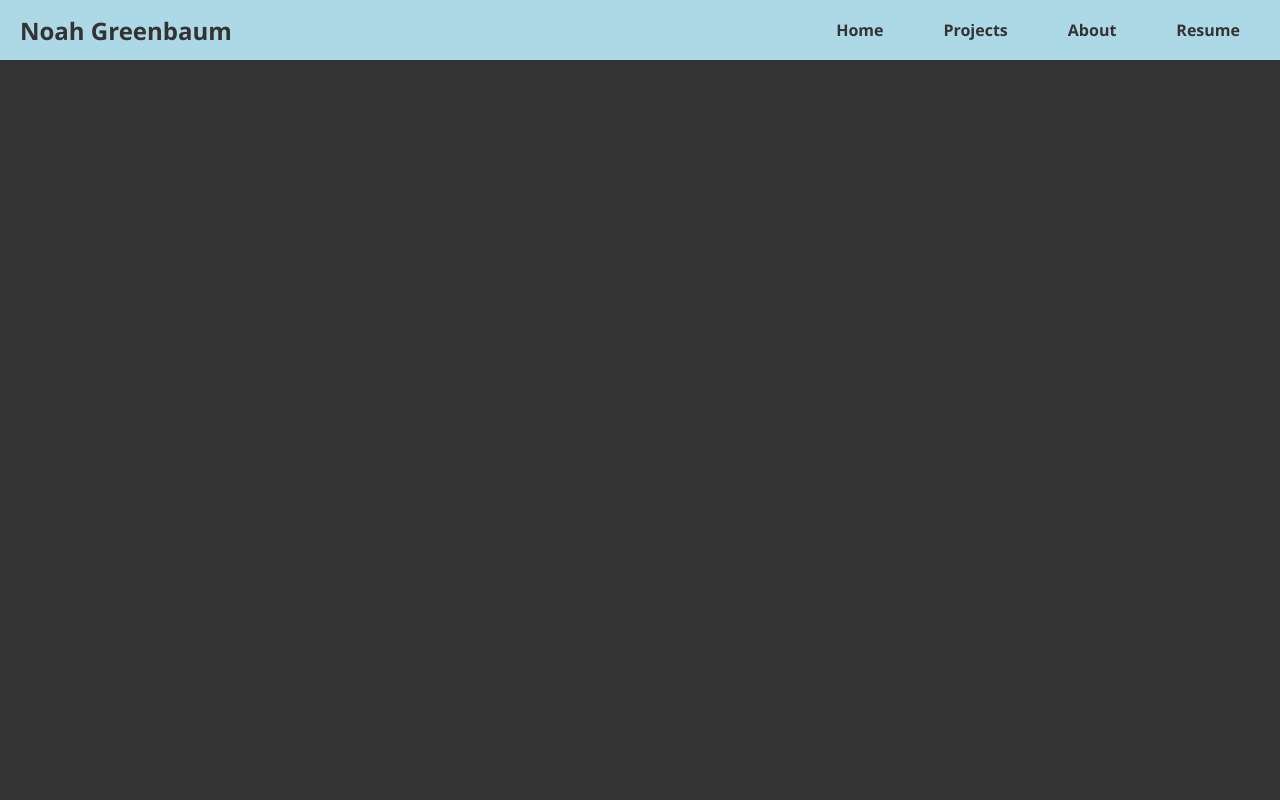
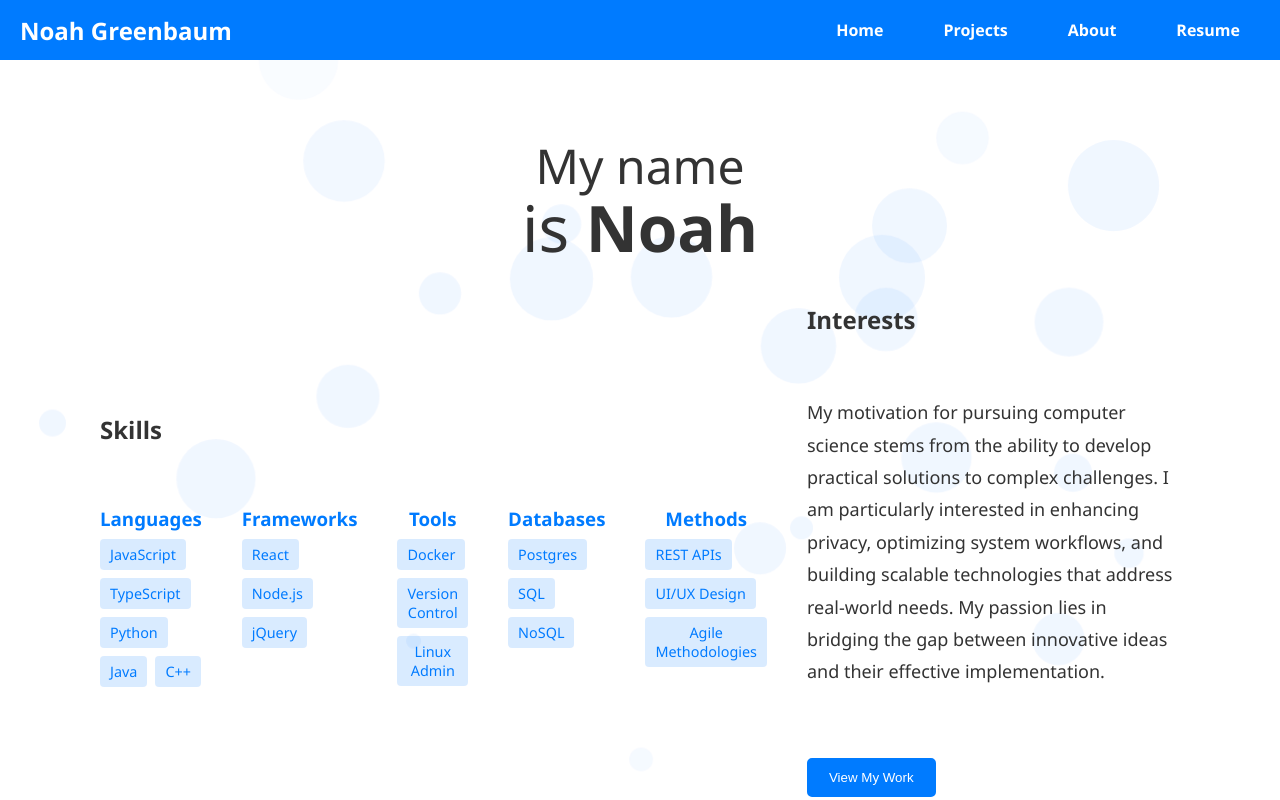
Before and after one commit to Noahg444/Noah-Personal-Portfolio, a React (Create React App) app: page / in a window 1280 px wide. Shown: the top 800 px of the page. Built offline with nearby package versions, Linux system fonts and the light colour scheme.

Commit message:
Updated Skills section display on HomePage. Updated website color scheme

```diff
--- a/src/components/Home.js
+++ b/src/components/Home.js
@@ -1,39 +1,43 @@
+// src/pages/Home.jsx
 import React from 'react';
 import './../styles/main.css';
 
-const Home = () => {
-    return (
+const skillGroups = {
+  Languages: ['JavaScript', 'TypeScript', 'Python', 'Java', 'C++'],
+  Frameworks: ['React', 'Node.js', 'jQuery'],
+  Tools: ['Docker', 'Version Control', 'Linux Admin'],
+  Databases: ['Postgres', 'SQL', 'NoSQL'],
+  Methods: ['REST APIs', 'UI/UX Design', 'Agile Methodologies'],
+};
+
+const Home = () => (
   <section id="home">
-            <div className='home-content'>
-                <h1>Hi, My Name <br></br> Is <strong>Noah</strong></h1>
+    <div className="home-content">
+      <h1 className="intro">
+        <span className="intro-line1">My name</span>
+        <span className="intro-line2">
+          is <strong>Noah</strong>
+        </span>
+      </h1>
     </div>
+
     <div className="about-content">
       <div className="skills">
         <h2>Skills</h2>
-                    <ul className="skills-list">
-                        <li>JavaScript</li>
-                        <li>TypeScript</li>
-                        <li>JQuery</li>
-                        <li>React</li>
-                        <li>Node.js</li>
-                        <li>Python</li>
-                        <li>Docker</li>
-                        <li>HTML</li>
-                        <li>CSS</li>
-                        <li>Java</li>
-                        <li>Cloud Services</li>
-                        <li>Agile Methodologies</li>
-                        <li>UI/UX Design</li>
-                        <li>REST APIs</li>
-                        <li>Version Control</li>
-                        <li>Linux Administration</li>
-                        <li>Database Management</li>
-                        <li>Relational Database</li>
-                        <li>NoSQL Database</li>
-                        <li>Non-relational Database</li>
-                        <li>SQL</li>
-                        <li>Postgres</li>
-                    </ul>
+        <div className="skills-grid">
+          {Object.entries(skillGroups).map(([category, list]) => (
+            <div key={category} className="skills-category">
+              <h3>{category}</h3>
+              <div className="chips">
+                {list.map(skill => (
+                  <span key={skill} className="skill-chip">
+                    {skill}
+                  </span>
+                ))}
+              </div>
+            </div>
+          ))}
+        </div>
       </div>
 
       <div className="interests">
@@ -43,11 +47,12 @@ const Home = () => {
           I am particularly interested in enhancing privacy, optimizing system workflows, and building scalable technologies that
           address real-world needs. My passion lies in bridging the gap between innovative ideas and their effective implementation.
         </p>
-                    <button onClick={() => window.location.href = '#projects'}>View My Work</button>
+        <button onClick={() => (window.location.href = '#projects')}>
+          View My Work
+        </button>
       </div>
     </div>
   </section>
 );
-};
 
 export default Home;
--- a/src/styles/main.css
+++ b/src/styles/main.css
@@ -1,5 +1,11 @@
 /* Global Styles */
-* {
+:root {
+    --accent: #007BFF;
+    /* handy if you want to reference the raw RGB later */
+    --accent-rgb: 0, 123, 255;
+  }
+*
+{
     margin: 0;
     padding: 0;
     box-sizing: border-box;
@@ -49,6 +55,26 @@ nav {
     margin-left: auto;
     margin-right: 20px;
 }
+
+/* Header text & icon overrides */
+.navbar-brand {
+    color: #fff !important;
+  }
+
+  .menu-icon .line {
+    background: #fff !important;
+  }
+
+  /* Nav-link text (including hamburger menu items) */
+  .nav-links a {
+    color: #fff !important;
+  }
+
+  /* Optional: make hover state a semi-transparent white */
+  .nav-links a:hover {
+    background: rgba(255,255,255,0.2) !important;
+    color: #fff !important;
+  }
 
 nav a {
     color: #333333;
@@ -287,13 +313,50 @@ nav::after {
     margin-top: 30px;
 }
 
+/* Intro styles */
 .home-content {
     display: flex;
-    flex-direction: row;
+    justify-content: center;
     align-items: center;
     text-align: center;
-    font-weight: normal;
-}
+  }
+/* 1) Intro styling: two lines, second line larger + bold name */
+.intro {
+    text-align: center;
+    line-height: 1.1;
+    margin-bottom: 2rem;
+  }
+  .intro-line1 {
+    display: block;
+    font-size: 3rem;        /* “My name” */
+    font-weight: 500;
+    color: #333;
+  }
+  .intro-line2 {
+    display: block;
+    font-size: 4rem;        /* “is Noah” */
+    font-weight: 500;
+    color: #333;
+  }
+  .intro-line2 strong {
+    font-weight: 700;       /* bold the name */
+  }
+
+  /* 2) Skills layout: vertical by default... */
+  .skills-grid {
+    display: grid;
+    grid-template-columns: 1fr;
+    gap: 24px;
+  }
+
+  /* ...switch to horizontal on full-width screens */
+  @media (min-width: 1024px) {
+    .skills-grid {
+      display: flex;
+      justify-content: space-between;
+      align-items: flex-start;
+    }
+  }
 
 .home-content h1 {
     display: block;
@@ -539,3 +602,109 @@ body.popup-open {
 .button-group button:hover {
     background-color: #87CEFA;
 }
+
+/* 1. White base + dark text */
+body {
+    background: #fff;
+    color: #333;
+  }
+
+  /* 2. Make bubble layer sit behind everything */
+  .bubble-bg {
+    position: fixed;
+    top: 0; left: 0;
+    width: 100vw; height: 100vh;
+    overflow: hidden;
+    z-index: -1;
+  }
+
+  /* each bubble */
+  .bubble {
+    position: absolute;
+    bottom: -150px;
+    background: rgba(0, 123, 255, 0.15);
+    border-radius: 50%;
+    animation-name: rise;
+    animation-timing-function: linear;
+    animation-iteration-count: infinite;
+  }
+
+  /* float up + fade */
+  @keyframes rise {
+    0%   { transform: translateY(0) scale(0.5); opacity: 0; }
+    25%  { opacity: 0.4; }
+    75%  { opacity: 0.4; }
+    100% { transform: translateY(-120vh) scale(1.2); opacity: 0; }
+  }
+
+  /* 3. Update accent color (buttons, nav hover, chips) */
+  :root {
+    --accent: #007BFF;
+  }
+
+  /* nav background */
+  nav {
+    background: var(--accent);
+  }
+
+  /* buttons */
+  button {
+    background: var(--accent);
+    border-color: var(--accent);
+    color: #fff;
+  }
+  button:hover {
+    background: #0056b3;
+  }
+
+  /* link hover */
+  nav a:hover {
+    background: #0056b3;
+    color: #fff;
+  }
+
+.skills-grid {
+    display: grid;
+    grid-template-columns: 1fr;
+    gap: 24px;
+  }
+
+  /* At wide breakpoints, lay out side by side */
+  @media (min-width: 1024px) {
+    .skills-grid {
+      display: flex;
+      justify-content: space-between;
+      align-items: flex-start;
+      gap: 40px;
+    }
+  }
+
+  /* Category title */
+  .skills-category h3 {
+    margin-bottom: 8px;
+    color: var(--accent);
+  }
+
+  /* Chips container */
+  .chips {
+    display: flex;
+    flex-wrap: wrap;
+    gap: 8px;
+  }
+
+  /* Individual chip */
+
+/* Transparent skill chips */
+.skill-chip {
+    background: rgba(var(--accent-rgb), 0.15);  /* 15% opacity blue */
+    color: var(--accent);                      /* text stays bold blue */
+    padding: 6px 10px;
+    border-radius: 4px;
+    font-size: 0.9rem;
+    transition: background 0.2s;
+  }
+
+  /* Slightly more visible on hover */
+  .skill-chip:hover {
+    background: rgba(var(--accent-rgb), 0.30);  /* bump to 30% opacity */
+  }
```
Lines whose indentation alone changed are shown as unchanged.
